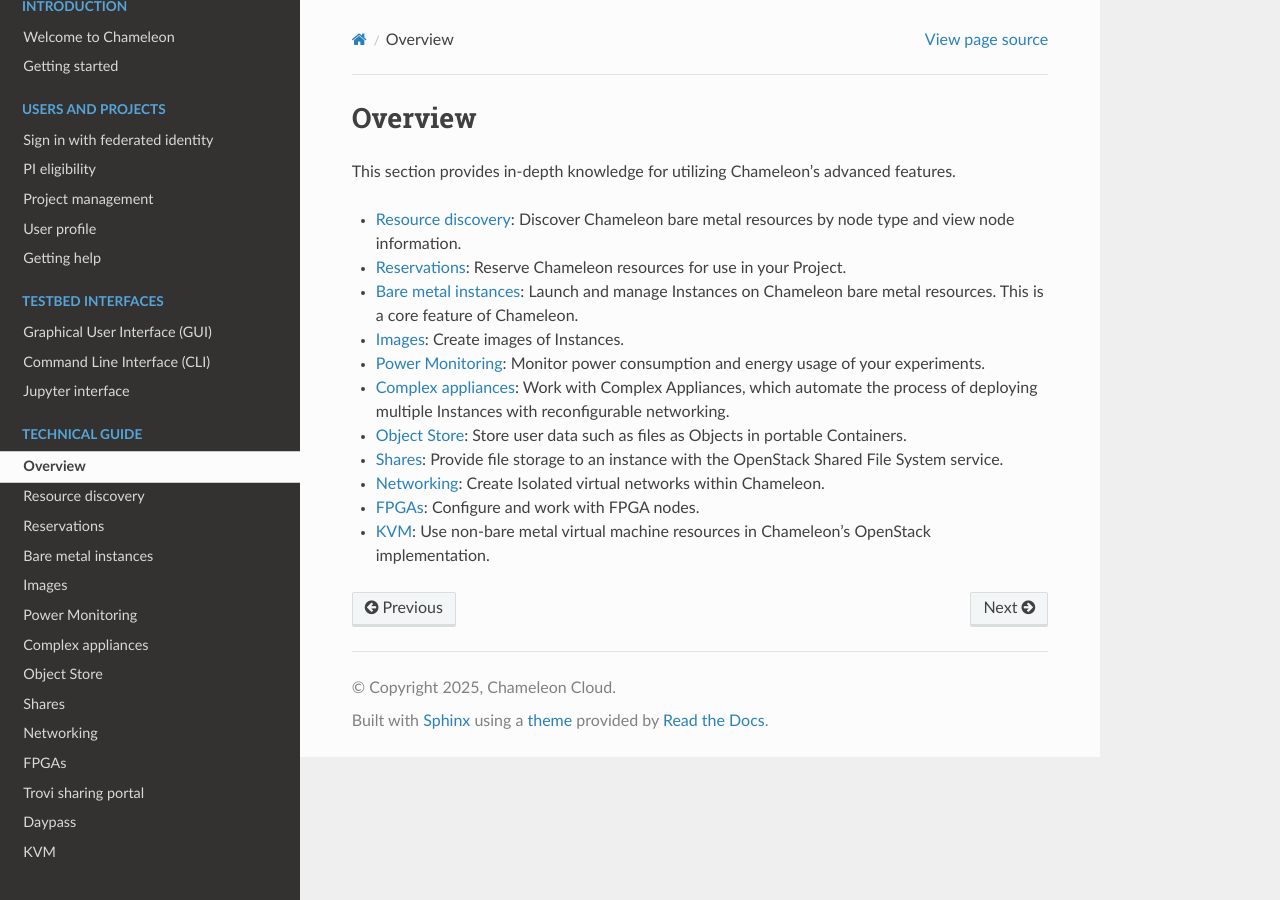
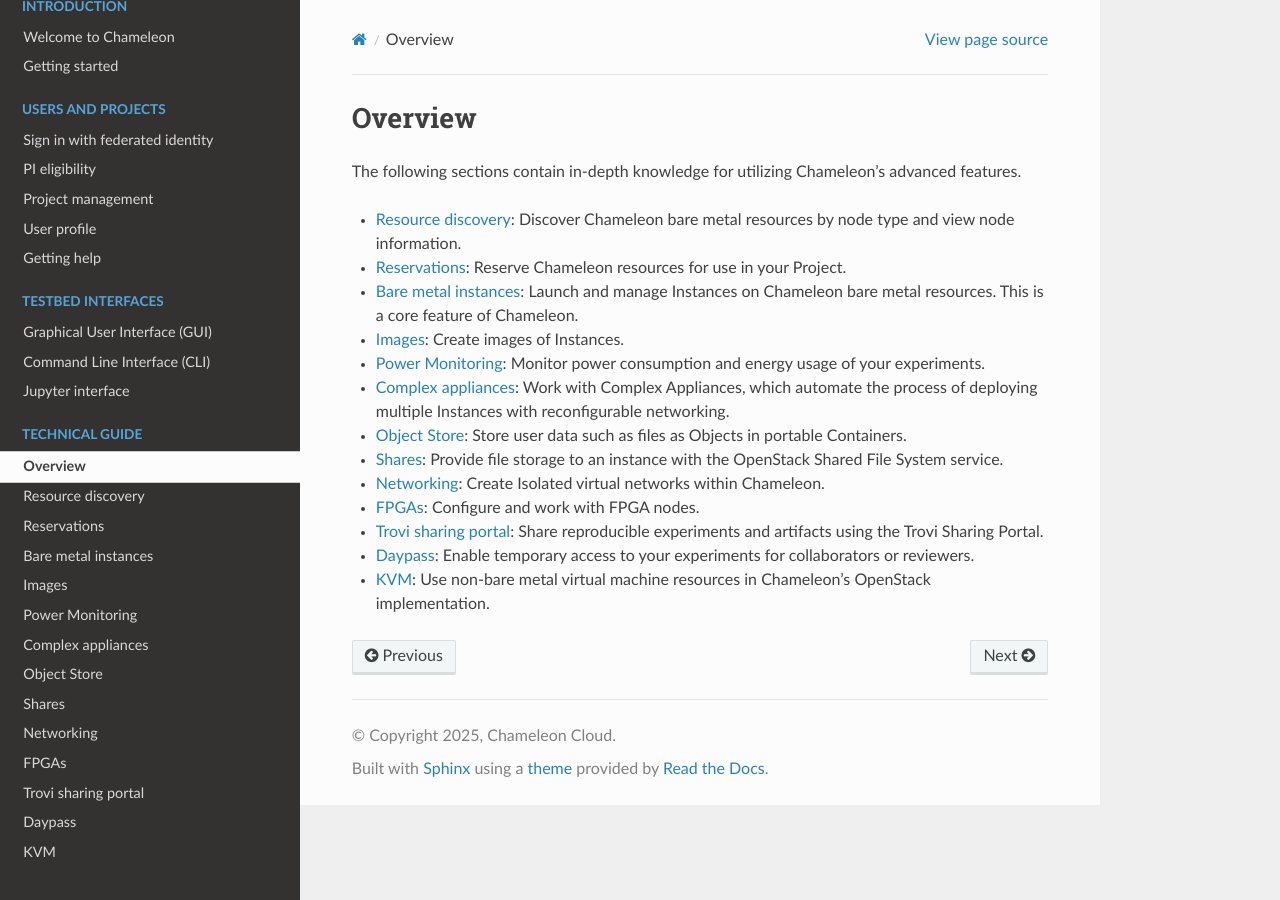
Before and after one commit to ChameleonCloud/docs, a Sphinx documentation site: the page built from source/technical/index.rst, in a window 1280 px wide. Built offline with Sphinx 7.4.7 and the Read the Docs theme 3.1.0, drawn with Linux system fonts in a browser that asks for light colours.

Commit message:
Fix technical overview table of contents

```diff
--- a/source/technical/index.rst
+++ b/source/technical/index.rst
@@ -2,8 +2,8 @@
 Overview
 =========
 
-This section provides in-depth knowledge for utilizing Chameleon's advanced
-features.
+The following sections contain in-depth knowledge for utilizing Chameleon's
+advanced features.
 
 - :doc:`discovery`: Discover Chameleon bare metal resources by node type and
   view node information.
@@ -20,5 +20,9 @@ features.
   File System service.
 - :doc:`networks`: Create Isolated virtual networks within Chameleon.
 - :doc:`fpga`: Configure and work with FPGA nodes.
+- :doc:`sharing`: Share reproducible experiments and artifacts using the Trovi
+  Sharing Portal.
+- :doc:`daypass`: Enable temporary access to your experiments for collaborators
+  or reviewers.
 - :doc:`kvm`: Use non-bare metal virtual machine resources in Chameleon's
   OpenStack implementation.
```
